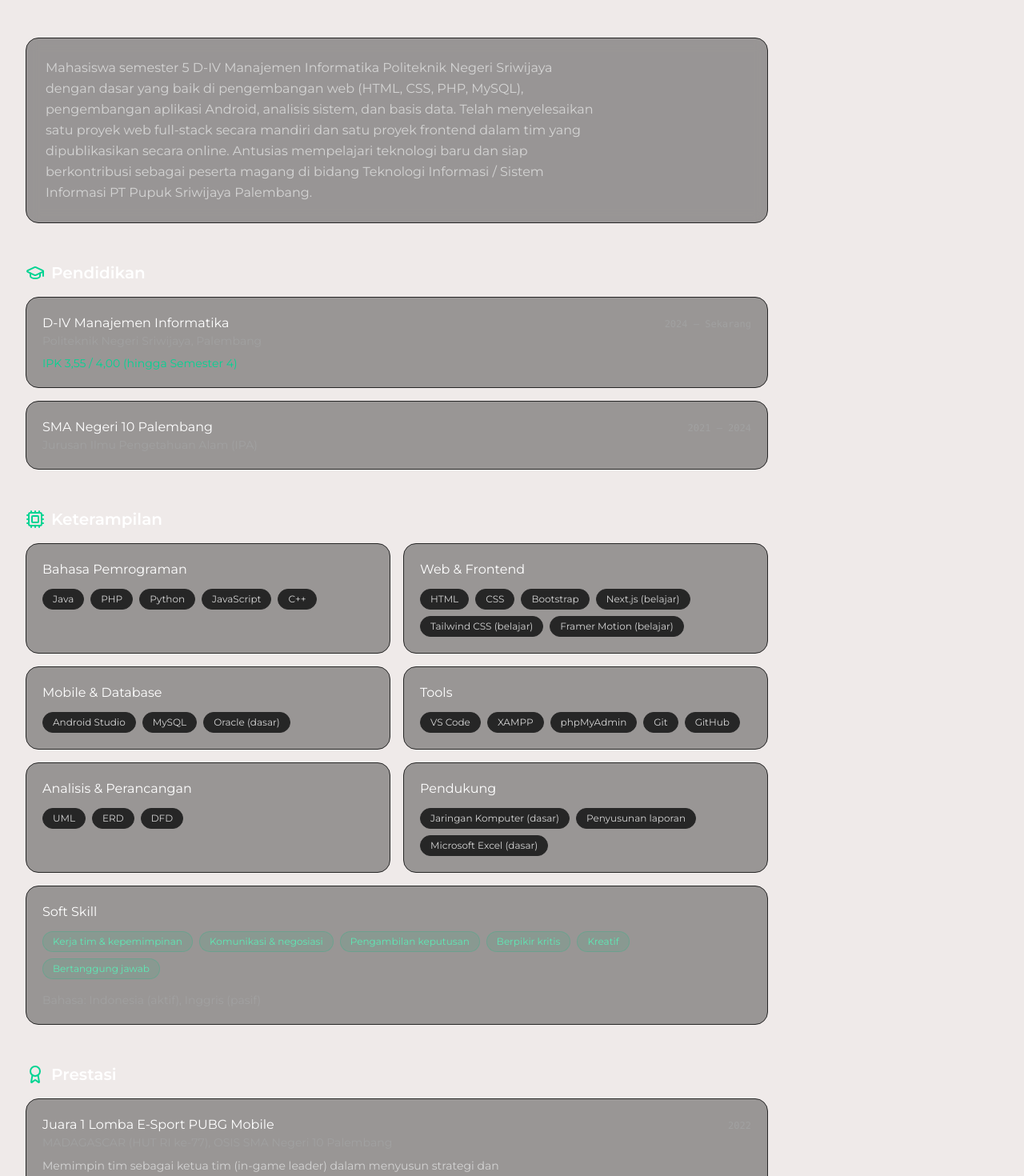
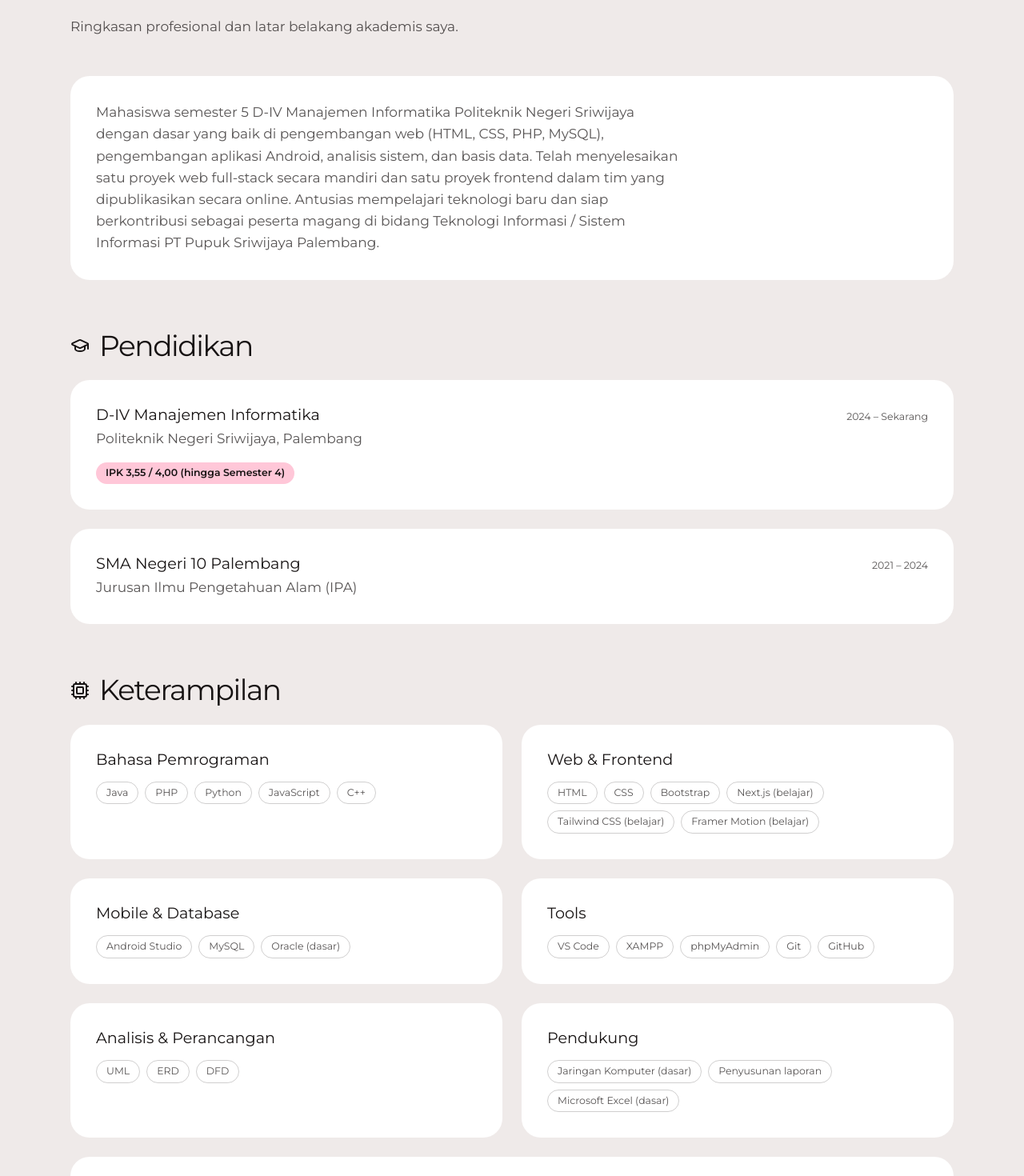
Before and after one commit to sutannn7/portofolio-nextjs, a Next.js app: page /about in a window 1280 px wide. Shown: the part 120-1590 px from the top of the page at 80% size. Built offline with nearby package versions, Linux system fonts and the light colour scheme.

Commit message:
style: selaraskan About, ScrollProgress, PageHeader, Reveal, Shell

```diff
--- a/components/ScrollProgress.tsx
+++ b/components/ScrollProgress.tsx
@@ -8,7 +8,7 @@ export default function ScrollProgress() {
     <motion.div
       aria-hidden
       style={{ scaleX }}
-      className="fixed inset-x-0 top-0 z-90 h-0.5 origin-left bg-emerald-500"
+      className="fixed inset-x-0 top-0 z-90 h-0.5 origin-left bg-ink"
     />
   );
 }
--- a/components/sections/AboutSection.tsx
+++ b/components/sections/AboutSection.tsx
@@ -47,17 +47,22 @@ const softSkills = [
   "Bertanggung jawab",
 ];
 
+const card = "rounded-3xl bg-surface p-8";
+const pill =
+  "rounded-pill border border-line px-3 py-1 text-label text-ink-muted";
+const sectionTitle = "flex items-center gap-3 text-h2 text-ink";
+
 export default function AboutSection() {
   return (
-    <div className="space-y-12 pb-12 text-neutral-200 xl:pr-72">
+    <div className="mx-auto w-full max-w-6xl space-y-16 px-6 pb-16 pt-12">
       <PageHeader
         title="About Me"
         subtitle="Ringkasan profesional dan latar belakang akademis saya."
       />
 
-      <Reveal delay={0.1}>
-        <div className="rounded-2xl border border-neutral-800 bg-neutral-900/40 p-6 backdrop-blur">
-          <p className="max-w-[65ch] text-pretty leading-relaxed text-neutral-300">
+      <Reveal>
+        <div className={card}>
+          <p className="max-w-[65ch] text-pretty text-body text-ink-muted">
             Mahasiswa semester 5 D-IV Manajemen Informatika Politeknik Negeri
             Sriwijaya dengan dasar yang baik di pengembangan web (HTML, CSS,
             PHP, MySQL), pengembangan aplikasi Android, analisis sistem, dan
@@ -70,62 +75,53 @@ export default function AboutSection() {
         </div>
       </Reveal>
 
-      <section className="space-y-4">
-        <Reveal delay={0.15}>
-          <h3 className="flex items-center gap-2 text-xl font-semibold text-white">
-            <GraduationCap className="h-6 w-6 text-emerald-400" /> Pendidikan
-          </h3>
+      <section className="space-y-6">
+        <Reveal>
+          <h2 className={sectionTitle}>
+            <GraduationCap className="h-6 w-6" /> Pendidikan
+          </h2>
         </Reveal>
-        <Reveal delay={0.2} from="left">
-          <div className="rounded-2xl border border-neutral-800 bg-neutral-900/40 p-5">
+        <Reveal>
+          <div className={card}>
             <div className="flex flex-wrap items-baseline justify-between gap-2">
-              <p className="font-medium text-white">
-                D-IV Manajemen Informatika
-              </p>
-              <span className="font-mono text-xs text-neutral-400">
-                2024 – Sekarang
-              </span>
+              <p className="text-h3 text-ink">D-IV Manajemen Informatika</p>
+              <span className="text-label text-ink-muted">2024 – Sekarang</span>
             </div>
-            <p className="text-sm text-neutral-400">
+            <p className="mt-1 text-body text-ink-muted">
               Politeknik Negeri Sriwijaya, Palembang
             </p>
-            <p className="mt-2 text-sm font-medium text-emerald-400">
+            <p className="mt-4 inline-block rounded-pill bg-highlight px-3 py-1 text-label font-semibold text-ink">
               IPK 3,55 / 4,00 (hingga Semester 4)
             </p>
           </div>
         </Reveal>
-        <Reveal delay={0.25} from="left">
-          <div className="rounded-2xl border border-neutral-800 bg-neutral-900/40 p-5">
+        <Reveal>
+          <div className={card}>
             <div className="flex flex-wrap items-baseline justify-between gap-2">
-              <p className="font-medium text-white">SMA Negeri 10 Palembang</p>
-              <span className="font-mono text-xs text-neutral-400">
-                2021 – 2024
-              </span>
+              <p className="text-h3 text-ink">SMA Negeri 10 Palembang</p>
+              <span className="text-label text-ink-muted">2021 – 2024</span>
             </div>
-            <p className="text-sm text-neutral-400">
+            <p className="mt-1 text-body text-ink-muted">
               Jurusan Ilmu Pengetahuan Alam (IPA)
             </p>
           </div>
         </Reveal>
       </section>
 
-      <section className="space-y-4">
-        <Reveal delay={0.1}>
-          <h3 className="flex items-center gap-2 text-xl font-semibold text-white">
-            <Cpu className="h-6 w-6 text-emerald-400" /> Keterampilan
-          </h3>
+      <section className="space-y-6">
+        <Reveal>
+          <h2 className={sectionTitle}>
+            <Cpu className="h-6 w-6" /> Keterampilan
+          </h2>
         </Reveal>
-        <div className="grid gap-4 sm:grid-cols-2">
-          {skills.map((g, i) => (
-            <Reveal key={g.title} delay={0.1 + (i % 2) * 0.1}>
-              <div className="h-full rounded-2xl border border-neutral-800 bg-neutral-900/40 p-5 transition-colors hover:border-neutral-700">
-                <p className="mb-3 font-medium text-white">{g.title}</p>
+        <div className="grid gap-6 sm:grid-cols-2">
+          {skills.map((g) => (
+            <Reveal key={g.title} className="h-full">
+              <div className={`${card} h-full`}>
+                <p className="mb-4 text-h3 text-ink">{g.title}</p>
                 <div className="flex flex-wrap gap-2">
                   {g.items.map((s) => (
-                    <span
-                      key={s}
-                      className="rounded-full border border-neutral-800 bg-neutral-800 px-3 py-1 text-xs text-neutral-300"
-                    >
+                    <span key={s} className={pill}>
                       {s}
                     </span>
                   ))}
@@ -134,44 +130,44 @@ export default function AboutSection() {
             </Reveal>
           ))}
         </div>
-        <Reveal delay={0.1}>
-          <div className="rounded-2xl border border-neutral-800 bg-neutral-900/40 p-5">
-            <p className="mb-3 font-medium text-white">Soft Skill</p>
+        <Reveal>
+          <div className={card}>
+            <p className="mb-4 text-h3 text-ink">Soft Skill</p>
             <div className="flex flex-wrap gap-2">
               {softSkills.map((s) => (
                 <span
                   key={s}
-                  className="rounded-full border border-emerald-500/20 bg-emerald-500/10 px-3 py-1 text-xs text-emerald-300"
+                  className="rounded-pill bg-highlight px-3 py-1 text-label text-ink"
                 >
                   {s}
                 </span>
               ))}
             </div>
-            <p className="mt-4 text-sm text-neutral-400">
+            <p className="mt-6 text-body text-ink-muted">
               Bahasa: Indonesia (aktif), Inggris (pasif)
             </p>
           </div>
         </Reveal>
       </section>
 
-      <section className="space-y-4">
+      <section className="space-y-6">
         <Reveal>
-          <h3 className="flex items-center gap-2 text-xl font-semibold text-white">
-            <Award className="h-6 w-6 text-emerald-400" /> Prestasi
-          </h3>
+          <h2 className={sectionTitle}>
+            <Award className="h-6 w-6" /> Prestasi
+          </h2>
         </Reveal>
-        <Reveal delay={0.1} from="right">
-          <div className="rounded-2xl border border-neutral-800 bg-neutral-900/40 p-5">
+        <Reveal>
+          <div className={card}>
             <div className="flex flex-wrap items-baseline justify-between gap-2">
-              <p className="font-medium text-white">
+              <p className="text-h3 text-ink">
                 Juara 1 Lomba E-Sport PUBG Mobile
               </p>
-              <span className="font-mono text-xs text-neutral-400">2022</span>
+              <span className="text-label text-ink-muted">2022</span>
             </div>
-            <p className="text-sm text-neutral-400">
+            <p className="mt-1 text-body text-ink-muted">
               MADAGASCAR (HUT RI ke-77), OSIS SMA Negeri 10 Palembang
             </p>
-            <p className="mt-2 max-w-[65ch] text-pretty text-sm leading-relaxed text-neutral-300">
+            <p className="mt-4 max-w-[65ch] text-pretty text-body text-ink-muted">
               Memimpin tim sebagai ketua tim (in-game leader) dalam menyusun
               strategi dan membagi peran hingga meraih juara 1.
             </p>
```
